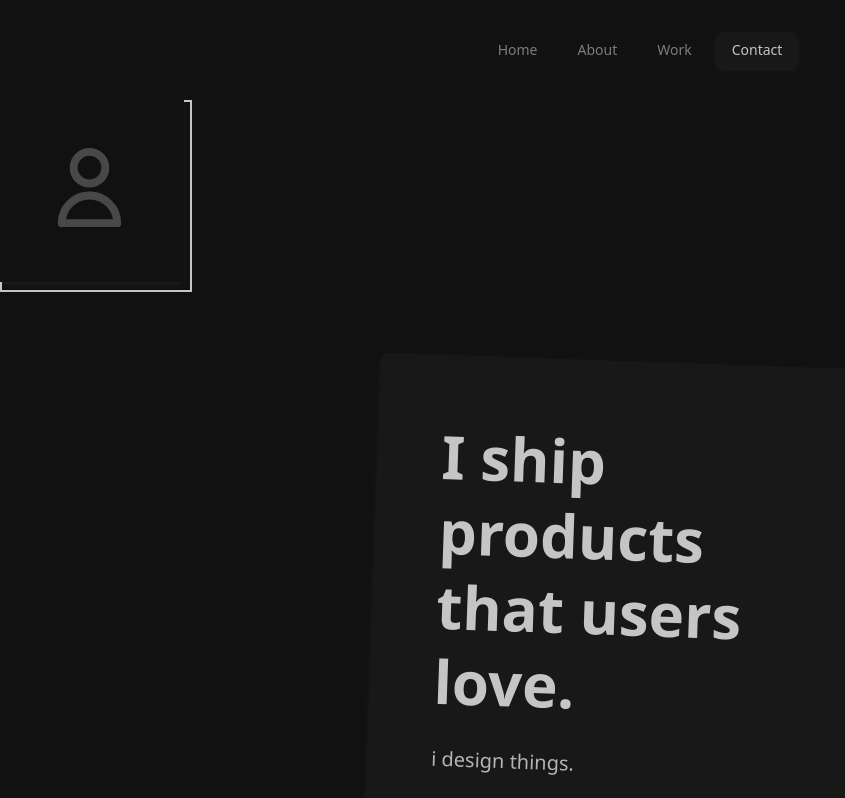
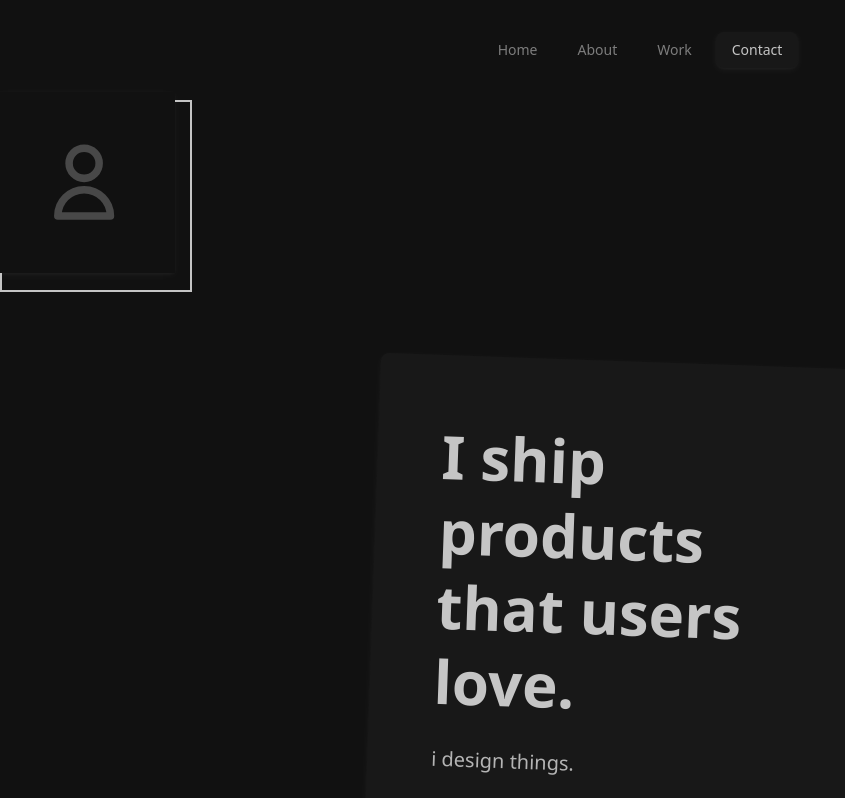
Before and after one commit to OCPdev25/portfolio, a SvelteKit app: page / in a window 1280 px wide. Shown: the top 798 px of the page, without its empty margins (0-845 px from the left). Built offline with nearby package versions, Linux system fonts and the light colour scheme.

Commit message:
vibe coding ideas

```diff
--- a/src/app.css
+++ b/src/app.css
@@ -191,8 +191,8 @@ a {
 }
 
 .profile-picture-frame {
-	width: 100%;
-	height: 100%;
+	width: 95%;
+	height: 95%;
 	background-color: var(--card-background);
 	position: absolute;
 	top: 0;
@@ -201,7 +201,7 @@ a {
 	display: flex;
 	align-items: center;
 	justify-content: center;
-	/* Float to top-left, covering the top-left border */
+	/* Float to top-left, covering the top-left border, leaving more space on bottom and right */
 	transform: translate(-0.5rem, -0.5rem);
 	z-index: 2;
 	box-shadow: var(--shadow-card);
```
